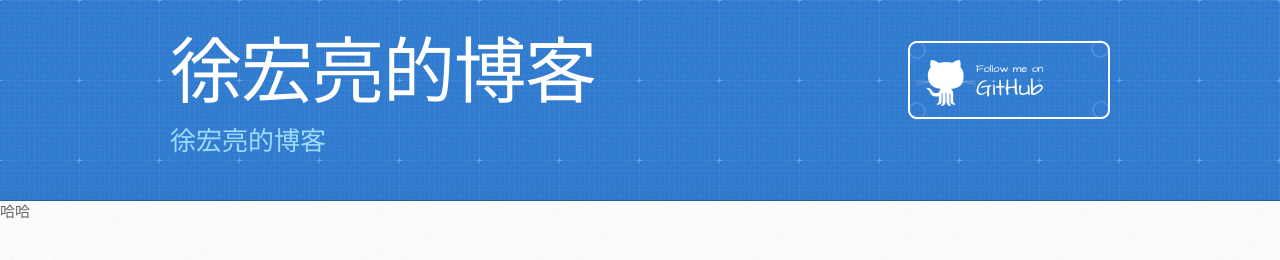
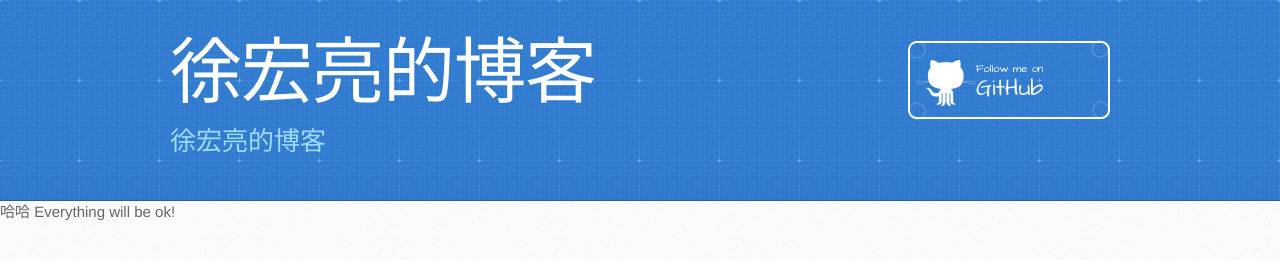
Before and after one commit to xuhongliang/xuhongliang.github.io, a plain HTML site: page index.html in a window 1280 px wide. Drawn offline with Linux system fonts and the light colour scheme.

Commit message:
Update index.html

```diff
--- a/index.html
+++ b/index.html
@@ -26,6 +26,6 @@
     </header>
 
 哈哈
-
+  Everything will be ok!
   </body>
 </html>
```
